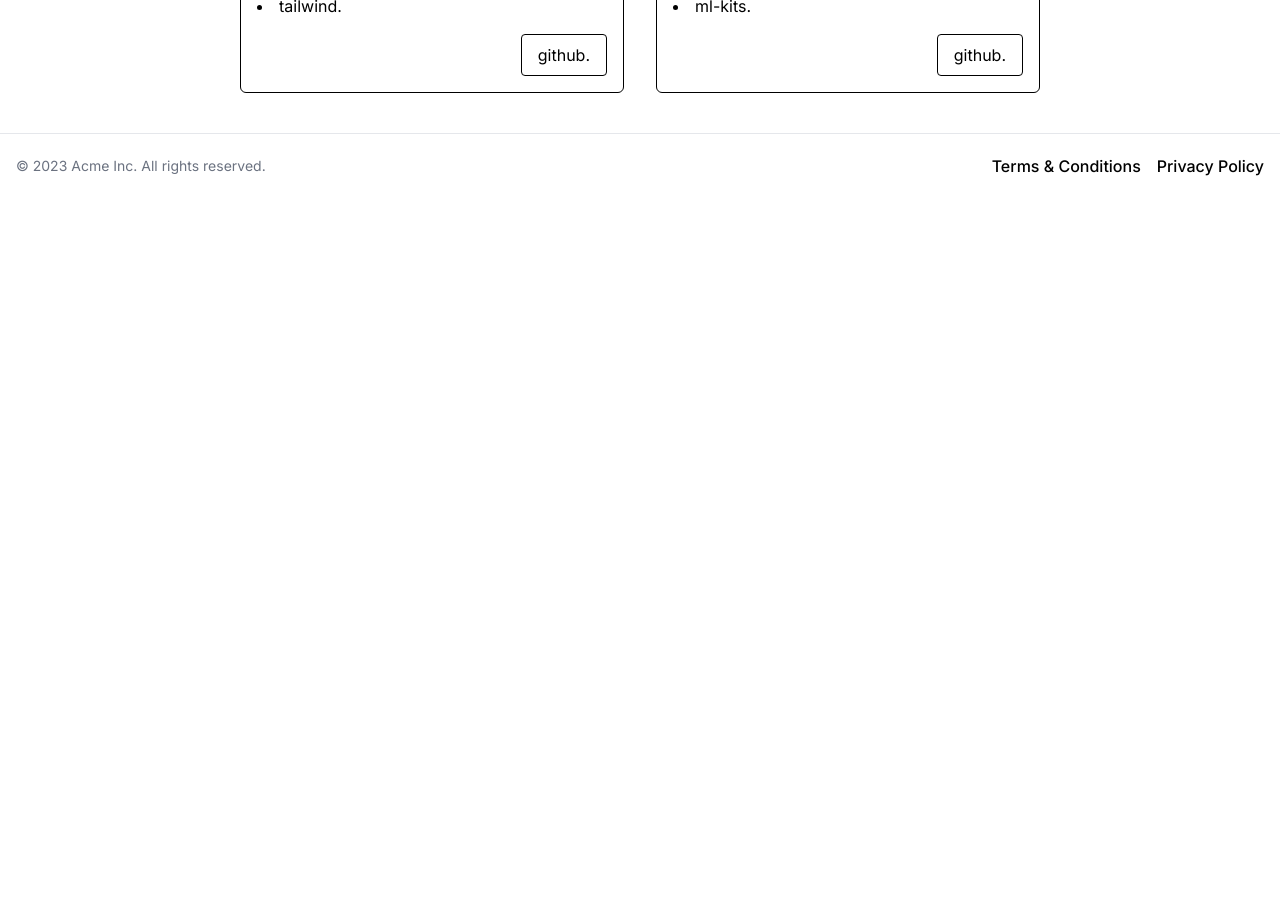
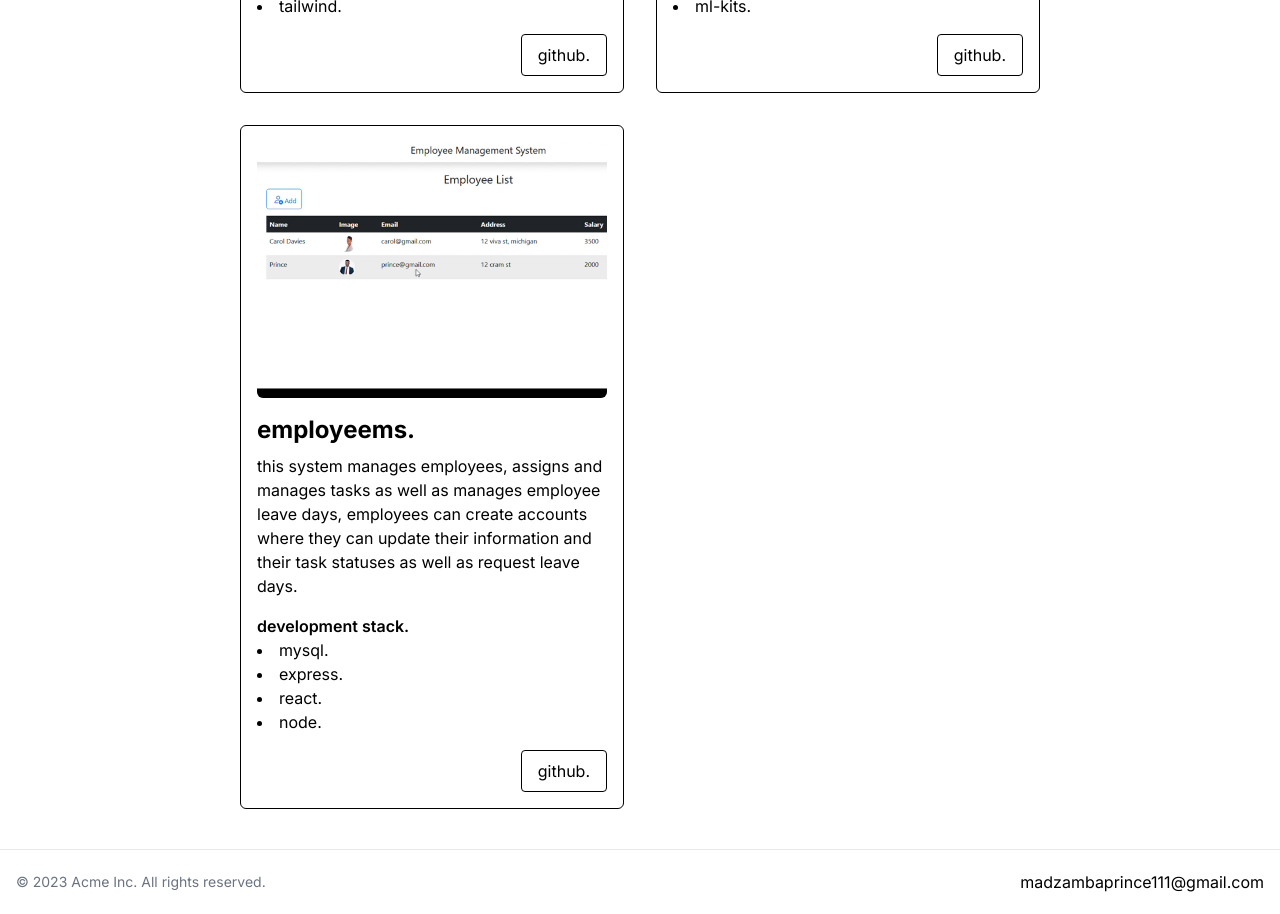
Before and after one commit to badcapitainn/PersonalPortfolio, a Next.js app: page /projects in a window 1280 px wide. Shown: the part 740-1654 px from the top of the page. Before the commit the page ends 938 px from the top, so only its background shows below. Built offline with nearby package versions, Linux system fonts and the light colour scheme.

Commit message:
some edits

```diff
--- a/app/components/footer/footer.js
+++ b/app/components/footer/footer.js
@@ -8,12 +8,7 @@ export default function Footer() {
             © 2023 Acme Inc. All rights reserved.
           </p>
           <nav className="flex items-center space-x-4">
-            <Link className="font-medium" href="#">
-              Terms & Conditions
-            </Link>
-            <Link className="font-medium" href="#">
-              Privacy Policy
-            </Link>
+            <p>madzambaprince111@gmail.com</p>
           </nav>
         </div>
       </footer>
--- a/app/page.js
+++ b/app/page.js
@@ -12,9 +12,9 @@ export default function Component() {
             </p>
             <div className="flex mt-4 space-x-4">
               <a href="https://github.com/badcapitainn" className="px-4 py-2 bg-transparent border border-black rounded hover:bg-gray-400">github.</a>
-              <a href="https://linkedin.com/in/yourusername" className="px-4 py-2 bg-transparent border border-black rounded hover:bg-gray-400">linkedIn.</a>
-              <a href="https://stackoverflow.com/users/youruserid" className="px-4 py-2 bg-transparent border border-black rounded hover:bg-gray-400">stackoverflow.</a>
-              <a href="/resume" className="px-4 py-2 bg-transparent border border-black rounded hover:bg-gray-400">myResume.</a>
+              <a href="https://www.linkedin.com/in/prince-madzamba-a5aaa027a/" className="px-4 py-2 bg-transparent border border-black rounded hover:bg-gray-400">linkedIn.</a>
+              <a href="https://stackoverflow.com/users/19962868/badcapitainn" className="px-4 py-2 bg-transparent border border-black rounded hover:bg-gray-400">stackoverflow.</a>
+              <a href="/CV-Prince-Madzamba.pdf" className="px-4 py-2 bg-transparent border border-black rounded hover:bg-gray-400">myResume.</a>
             </div>
           </div>
         </div>
--- a/app/projects/page.jsx
+++ b/app/projects/page.jsx
@@ -14,10 +14,20 @@ export default function Projects() {
       name: "let's talk.",
       image: "/letstalkpic.png",
       description:
-        "a mobile app language translator that translate from english to chinese in text as well as turn the chinese text into speech, i am still yet to create the conversation aspect of the app ",
+        "a mobile app language translator that translate from english to chinese in text as well as turn the chinese text into speech, i am still yet to create the conversation aspect of the app. ",
       stacks: ["jetpack compose.", "kotlin.", "ml-kits."],
       githubLink: "https://github.com/badcapitainn/LetsTalk",
     },
+
+    {
+      name: "employeems.",
+      image: "/emspic.png",
+      description:
+        "this system manages employees, assigns and manages tasks as well as manages employee leave days, employees can create accounts where they can update their information and their task statuses as well as request leave days.",
+      stacks: ["mysql.", "express.", "react.", "node."],
+      githubLink: "https://github.com/badcapitainn/EMPLOYEEMS",
+    },
+
 
     // Add more projects as needed
   ];
```
Also changed, not shown: public/emspic.png (added), 1 other file (tests, documents, lock files or other folders).
